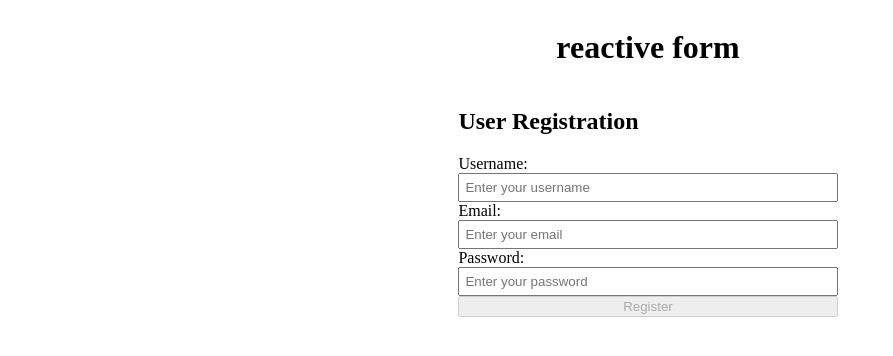
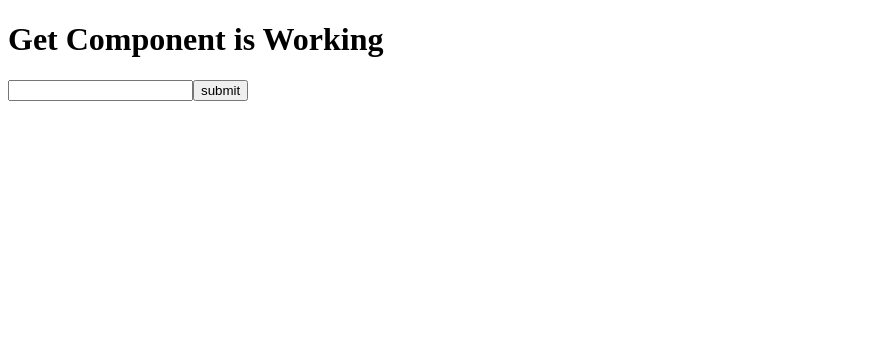
Before and after one commit to ajmalroshan1101/Learning-Angular, an Angular app: page / in a window 1280 px wide. Shown: the top 356 px of the page, without its empty margins (0-893 px from the left). Built offline with nearby package versions, Linux system fonts and the light colour scheme.

Commit message:
GET and POST HTTP request is Made Firebase database were linked To  Test

```diff
--- /dev/null
+++ b/src/app/Common/HttpMethods/get.component.html
@@ -0,0 +1,14 @@
+<h1>Get Component is Working</h1>
+
+
+<form #form="ngForm" (ngSubmit)="onSubmit()" >
+
+    <input type="text" ngModel required name="text">
+
+    <input type="submit" value="submit">
+</form>
+
+
+<ul>
+    <li *ngFor="let item of data">{{ item.name }}</li>
+  </ul>
--- /dev/null
+++ b/src/app/Common/HttpMethods/get.component.ts
@@ -0,0 +1,45 @@
+import { Component, OnInit, ViewChild } from "@angular/core";
+import { Form, NgForm } from "@angular/forms";
+import { HttpService } from "src/app/service/http-service.service";
+
+@Component({
+    selector:'app-get',
+    templateUrl:'./get.component.html'
+})
+
+export class GetComponent implements OnInit {
+
+    @ViewChild('form') form1!:NgForm
+
+    data:any[]=[];
+
+ constructor(private comserv:HttpService){}
+
+ ngOnInit(): void {
+
+
+
+ }
+
+    showData(){
+        this.comserv.getData().subscribe((res)=>{
+            this.data=res;
+            console.log(this.data);
+
+        })
+    }
+
+    onSubmit(){
+
+       const name=this.form1.value.text;
+       console.log(name);
+
+       if(name){
+        this.comserv.postData({name}).subscribe((res)=>{
+            console.log("data"+res);
+            this.showData();
+        })
+       }
+
+    }
+}
--- a/src/app/Common/ReactiveForm/reactiveform.component.html
+++ b/src/app/Common/ReactiveForm/reactiveform.component.html
@@ -10,7 +10,7 @@
   <input
     type="text"
     id="username"
-    name="username"
+    name="username"localhost:41005
     placeholder="Enter your username"
     formControlName="username"
   />
--- a/src/app/Common/TemplateForm/templateform.component.html
+++ b/src/app/Common/TemplateForm/templateform.component.html
@@ -5,10 +5,12 @@
 <form (ngSubmit)="OnSubmitForm()" #registretion="ngForm" class="form-cls">
   <h2>User Registration</h2>
 
+  <!-- name is must in input other wise angular can't able to understand -->
   <label for="username">Username:</label>
   <input
     type="text"
     id="username"
+
     name="username"
     placeholder="Enter your username"
     ngModel
--- a/src/app/app.component.html
+++ b/src/app/app.component.html
@@ -16,6 +16,8 @@
 
 <!-- <router-outlet></router-outlet> -->
 
-<app-reactiveform></app-reactiveform>
+<!-- <app-reactiveform></app-reactiveform> -->
 
 <!-- <app-templateform></app-templateform> -->
+
+<app-get></app-get>
--- /dev/null
+++ b/src/app/interface/get.ts
@@ -0,0 +1,3 @@
+export interface get{
+    name:string;
+}
--- /dev/null
+++ b/src/app/service/http-service.service.ts
@@ -0,0 +1,39 @@
+import { Injectable } from "@angular/core";
+import { HttpClient } from "@angular/common/http";
+import { Observable, map } from "rxjs";
+import { get } from "../interface/get";
+
+@Injectable()
+
+export class HttpService {
+
+    private apiurl='https://httpmethods-b71d7-default-rtdb.firebaseio.com/task.json'
+    constructor(private http:HttpClient){
+
+    }
+
+    getData(){
+
+   return  this.http.get<{[key:string]:get}>(this.apiurl)
+     .pipe(map((res)=>{
+        // Transform the Data
+        console.log(res);
+
+        let task=[];
+        for (let key in res){
+            if(res.hasOwnProperty(key))
+            task.push({...res[key] , id:key})
+        }
+
+        return task;
+     }))
+
+
+    }
+
+    postData(postData:any):Observable<any>{
+
+        return this.http.post<{name:string}>(this.apiurl,postData)
+
+    }
+}
```
Also changed, not shown: src/app/app.module.ts (+6 -2 lines).
